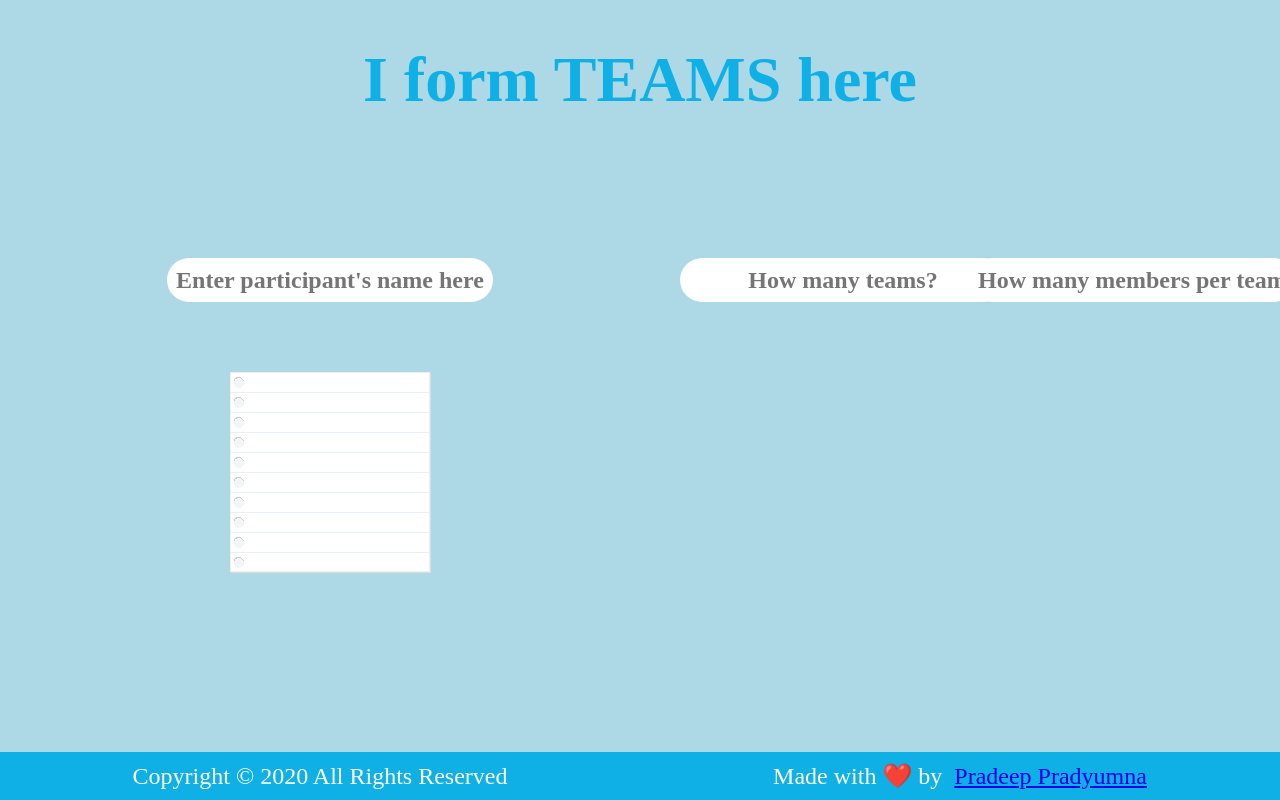
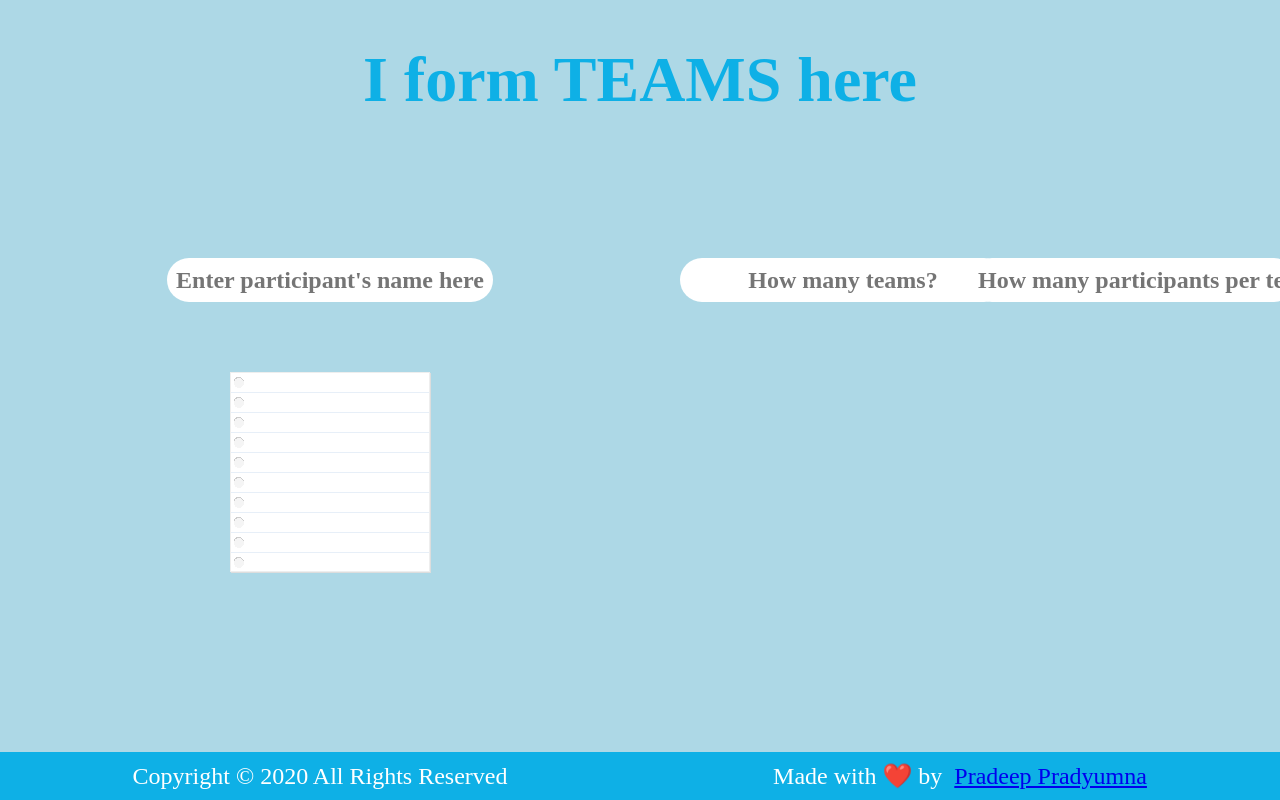
Before and after one commit to pradeepradyumna/iformteamshere, a React (Create React App) app in the folder form-teams-here/: page / in a window 1280 px wide. Built offline with nearby package versions, Linux system fonts and the light colour scheme.

Commit message:
Removed extra Div and updated placeholder

```diff
--- a/form-teams-here/src/App.js
+++ b/form-teams-here/src/App.js
@@ -162,14 +162,12 @@ function App() {
                 type="text"
                 className="todo-input"
                 onChange={inputMemberCountChangeHandler}
-                placeholder="How many members per team?"
+                placeholder="How many participants per team?"
               />
             </div>
           </form>
-          <div className="float-container">
-            {listCollection}
-            {extrasCompo}
-          </div>
+          {listCollection}
+          {extrasCompo}
         </div>
       </div>
       <Footer />
```
